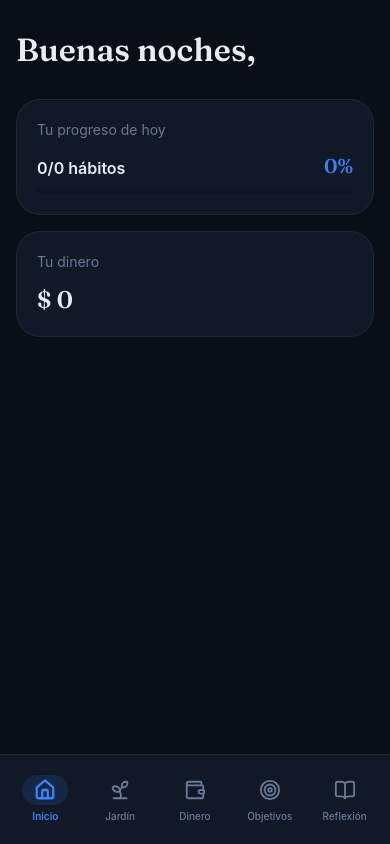
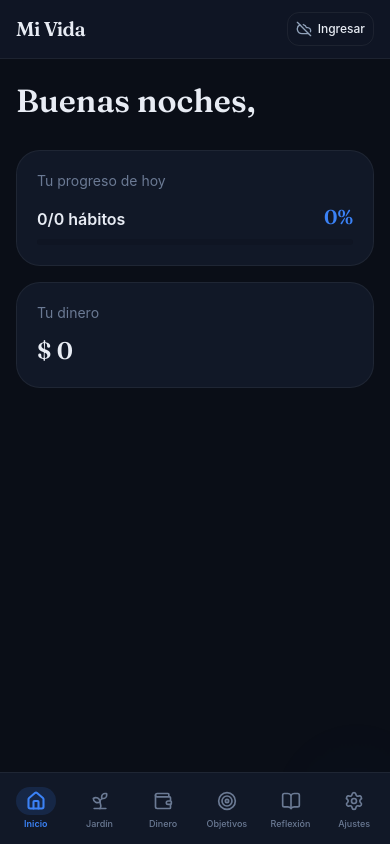
Before and after one commit to MRstiven239/System, a React (Vite) app: page / in a window 390 px wide. Built offline with nearby package versions, Linux system fonts and the light colour scheme; no server answers.

Commit message:
feat: add mobile top bar and Ajustes tab to bottom nav

```diff
--- a/src/components/layout/AppLayout.jsx
+++ b/src/components/layout/AppLayout.jsx
@@ -1,9 +1,12 @@
 import { useTheme } from '../../theme/ThemeContext';
 import { Sidebar } from './Sidebar';
 import { BottomNav } from './BottomNav';
+import { Settings, Cloud, CloudOff } from 'lucide-react';
+import { useAuth } from '../../auth/AuthContext';
 
 export function AppLayout({ activeSection, onSectionChange, children }) {
   const theme = useTheme();
+  const { user } = useAuth();
 
   return (
     <div style={{ display: 'flex', minHeight: '100vh', background: theme.pageBg }}>
@@ -13,11 +16,44 @@ export function AppLayout({ activeSection, onSectionChange, children }) {
         style={{
           flex: 1,
           maxWidth: '100vw',
-          paddingBottom: '80px', // espacio para bottom nav en movil
+          paddingBottom: '80px',
         }}
         className="md:pb-0"
       >
-        <div className="max-w-4xl mx-auto px-4 sm:px-8 py-8 sm:py-12 w-full animate-fade-in-up">
+        {/* Mobile top navigation header */}
+        <header
+          className="md:hidden flex items-center justify-between px-4 py-3 border-b sticky top-0 z-30 backdrop-blur-md"
+          style={{
+            background: theme.surface + 'dd',
+            borderColor: theme.border,
+          }}
+        >
+          <h1
+            style={{ fontFamily: 'Fraunces, serif', color: theme.ink }}
+            className="text-xl font-semibold tracking-tight"
+          >
+            Mi Vida
+          </h1>
+
+          <button
+            onClick={() => onSectionChange('settings')}
+            className="p-2 rounded-xl border flex items-center gap-1.5 text-xs font-medium cursor-pointer transition active:scale-95"
+            style={{
+              background: activeSection === 'settings' ? theme.accentMuted : theme.cardBg,
+              borderColor: activeSection === 'settings' ? theme.accent : theme.border,
+              color: activeSection === 'settings' ? theme.accent : theme.ink,
+            }}
+          >
+            {user ? (
+              <Cloud className="w-4 h-4 text-purple-400" />
+            ) : (
+              <CloudOff className="w-4 h-4 text-slate-400" />
+            )}
+            <span>{user ? 'Cuenta' : 'Ingresar'}</span>
+          </button>
+        </header>
+
+        <div className="max-w-4xl mx-auto px-4 sm:px-8 py-6 sm:py-12 w-full animate-fade-in-up">
           {children}
         </div>
       </main>
--- a/src/components/layout/BottomNav.jsx
+++ b/src/components/layout/BottomNav.jsx
@@ -1,5 +1,5 @@
 import { useTheme } from '../../theme/ThemeContext';
-import { Home, Sprout, Wallet, Target, BookOpen } from 'lucide-react';
+import { Home, Sprout, Wallet, Target, BookOpen, Settings } from 'lucide-react';
 
 const NAV_ITEMS = [
   { id: 'home', label: 'Inicio', icon: Home },
@@ -7,6 +7,7 @@ const NAV_ITEMS = [
   { id: 'money', label: 'Dinero', icon: Wallet },
   { id: 'goals', label: 'Objetivos', icon: Target },
   { id: 'reflections', label: 'Reflexión', icon: BookOpen },
+  { id: 'settings', label: 'Ajustes', icon: Settings },
 ];
 
 export function BottomNav({ activeSection, onSectionChange }) {
@@ -22,7 +23,7 @@ export function BottomNav({ activeSection, onSectionChange }) {
         width: '100%',
         background: theme.surface,
         borderTop: `1px solid ${theme.border}`,
-        padding: '12px 8px calc(12px + env(safe-area-inset-bottom)) 8px',
+        padding: '8px 4px calc(8px + env(safe-area-inset-bottom)) 4px',
         zIndex: 50,
       }}
     >
@@ -36,27 +37,27 @@ export function BottomNav({ activeSection, onSectionChange }) {
               display: 'flex',
               flexDirection: 'column',
               alignItems: 'center',
-              gap: '4px',
+              gap: '2px',
               border: 'none',
               background: 'transparent',
               color: isActive ? theme.accent : theme.inkMuted,
-              padding: '8px',
-              minWidth: '60px',
+              padding: '6px 4px',
+              flex: 1,
               cursor: 'pointer',
               transition: 'color var(--transition-fast)',
             }}
           >
             <div
               style={{
-                padding: '4px 12px',
+                padding: '4px 10px',
                 borderRadius: '16px',
                 background: isActive ? theme.accentMuted : 'transparent',
                 transition: 'background var(--transition-fast)',
               }}
             >
-              <item.icon size={22} strokeWidth={isActive ? 2.5 : 2} />
+              <item.icon size={20} strokeWidth={isActive ? 2.5 : 2} />
             </div>
-            <span style={{ fontSize: '10px', fontWeight: isActive ? 600 : 500 }}>
+            <span style={{ fontSize: '9px', fontWeight: isActive ? 600 : 500 }}>
               {item.label}
             </span>
           </button>
```
